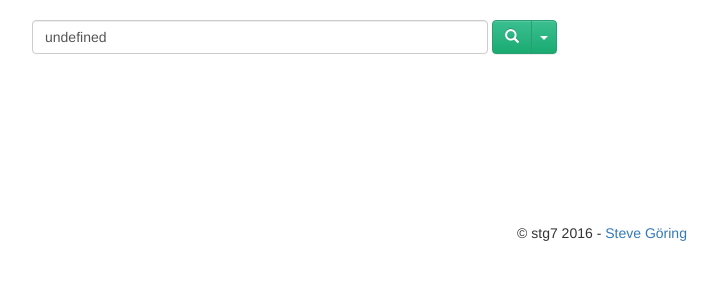
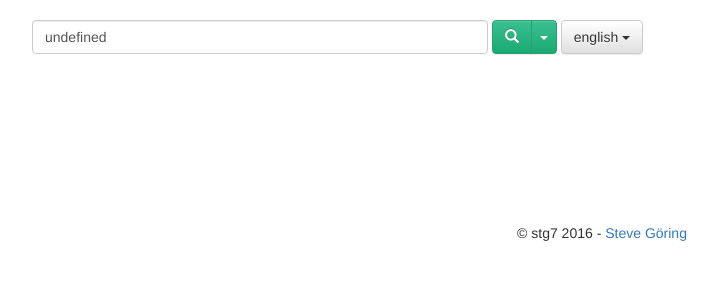
Before and after one commit to stg7/phrasit, a PHP site: page /results.php in a window 1280 px wide. Shown: the part 82-382 px from the top of the page, without its empty margins (38-756 px from the left). Run offline with PHP 8.4, Linux system fonts and the light colour scheme; some libraries are stand-ins or nearby versions.

Commit message:
add dataset selector

```diff
--- a/web/config.json
+++ b/web/config.json
@@ -1,3 +1,6 @@
 var config = {
-    "server_url": ["http://localhost:8090/api/"]
+    "server_url": {
+        "german": ["http://arrakis:4002/api/"],
+        "english": ["http://arrakis:4001/api/"]
+        }
 };
--- a/web/results.php
+++ b/web/results.php
@@ -24,6 +24,7 @@
   })(jQuery);
 
   var query = $.QueryString["query"];
+  var dataset = $.QueryString["dataset"];
   console.log(query);
 
   // read config
@@ -33,7 +34,7 @@
 
 
   function get_server_url() {
-      urls = shuffle(config["server_url"]);
+      urls = shuffle(config["server_url"][dataset]);
       // TODO(stg7) perform a server reachable check!
       return urls[0];
   }
@@ -43,7 +44,7 @@
     $(".query").text(query);
     $(".results").css('visibility','hidden');
     $("input[name=query]")[0].value = query;
-
+    $("input[name=dataset]")[0].value = dataset;
 
     var server_url = get_server_url();
     if (server_url == "") {
--- a/web/searchform.php
+++ b/web/searchform.php
@@ -1,8 +1,10 @@
 <form class="form-inline search" method="get" action="./results.php" >
+
+    <input name="dataset" type="hidden" value="english" />
     <input name="query" type="query" class="form-control"
-        placeholder="Search for Phrases" style="width:40%" required>
+        placeholder="Search for Phrases" style="width:40%" required/>
+    <div class="btn-group">
 
-    <div class="btn-group">
         <button type="submit" class="btn btn-success go"><span class="glyphicon glyphicon-search"></span></button>
         <button type="button" class="btn btn-success dropdown-toggle" data-toggle="dropdown" aria-haspopup="true" aria-expanded="false">
             <span class="caret"></span>
@@ -22,4 +24,13 @@
             <li><a href="#" class="example-query">{ only for members }</a></li>
         </ul>
     </div>
+    <div class="btn-group">
+          <button class="btn btn-default dropdown-toggle" type="button" data-toggle="dropdown" aria-haspopup="true" aria-expanded="false" value="123">
+            <text class="dataset">english</text> <span class="caret"></span>
+          </button>
+          <ul class="dropdown-menu">
+              <li><a href="#" class="dataset-selector">english</a></li>
+              <li><a href="#" class="dataset-selector">german</a></li>
+          </ul>
+    </div>
 </form>
--- a/web/static/phrasit.js
+++ b/web/static/phrasit.js
@@ -42,6 +42,14 @@
         e.preventDefault();
         $("input[name=query]")[0].value = e.target.text;
     });
+
+    $(".dataset-selector").click(function(e) {
+        e.preventDefault();
+        console.log("here" + e.target.text);
+        console.log($(".dataset"))
+        $(".dataset").text(e.target.text);
+        $("input[name=dataset]")[0].value = e.target.text;
+    });
 }
 
 
```
